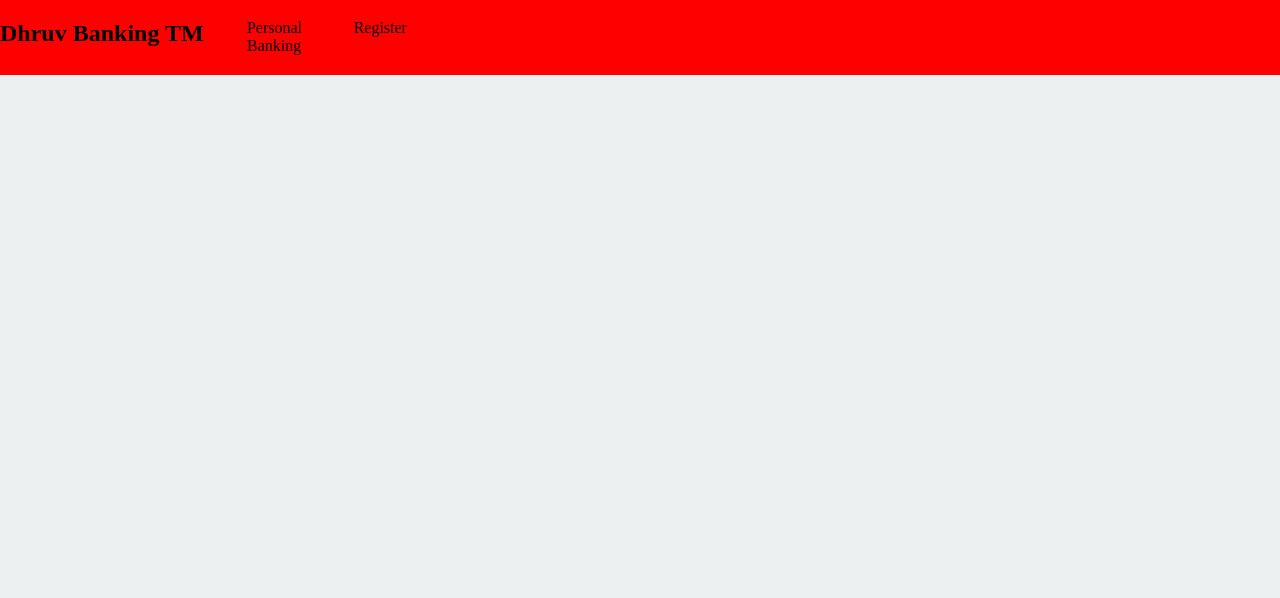
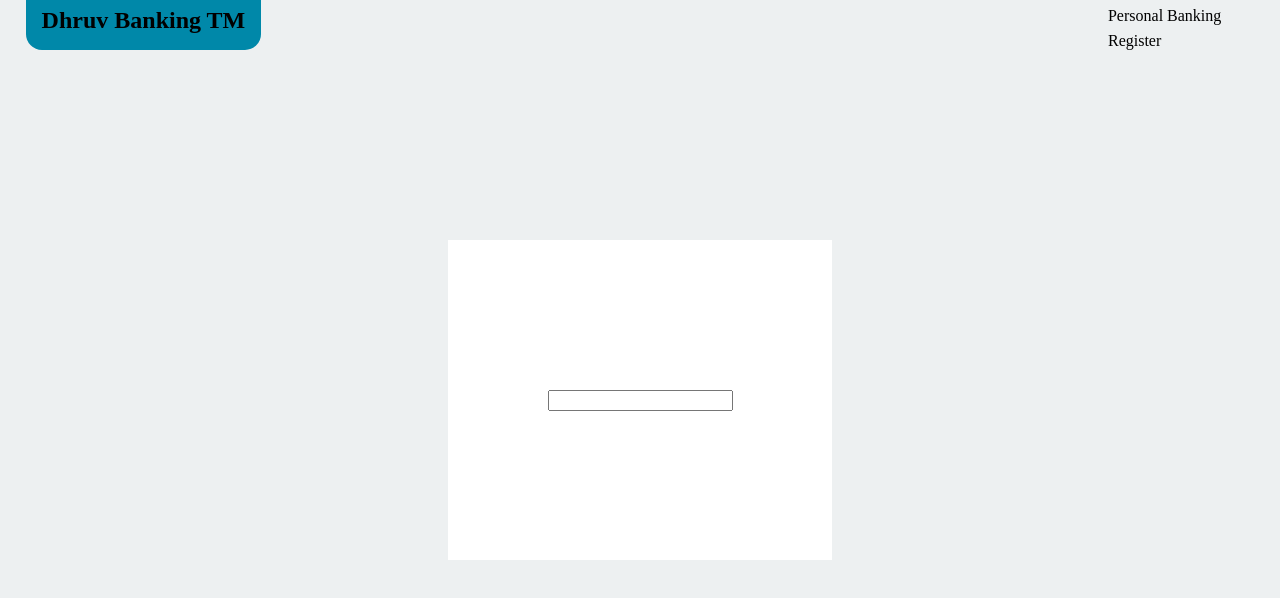
Before and after one commit to JeffleIncarnate/Open-Evening-Website, a plain HTML site: page Website/index.html in a window 1280 px wide. Drawn offline with Linux system fonts and the light colour scheme.

Commit message:
finish navbar

```diff
--- a/Website/CSS/styles.css
+++ b/Website/CSS/styles.css
@@ -11,16 +11,46 @@ body {
 }
 
 nav {
-  background-color: red;
+  width: 100%;
+  height: 10vh;
   display: flex;
-  align-self: center;
+  align-items: center;
+  justify-content: space-between;
+}
+
+nav h2 {
+  position: relative;
+  bottom: 10px;
+  margin-top: 0;
+  margin-left: 2%;
+  padding: 1rem;
+  background-color: var(--blue);
+  border-radius: 0 0 1rem 1rem;
+  transition: all 0.5s;
+}
+
+nav h2:hover {
+  padding-top: 2rem;
 }
 
 nav > ul {
-  display: inline-flex;
+  margin-top: 0;
+  list-style-type: none;
+  width: 14%;
+}
+nav > ul li {
+  display: inline-block;
+  margin: 0 4% 4% 4%;
 }
 
-nav > ul li {
-  list-style-type: none;
-  padding: 2%;
+/* -- Main -- */
+form {
+  display: flex;
+  justify-content: center;
+  align-items: center;
+  width: 30%;
+  background-color: white;
+  height: 40vh;
+  margin-top: 20vh;
+  margin-left: 35%;
 }
--- a/Website/index.html
+++ b/Website/index.html
@@ -17,7 +17,9 @@
     </nav>
 
     <main>
-      <div></div>
+      <form action="">
+        <input type="text" name="" id="" />
+      </form>
     </main>
 
     <script src="JS/changeWindows.js"></script>
```
